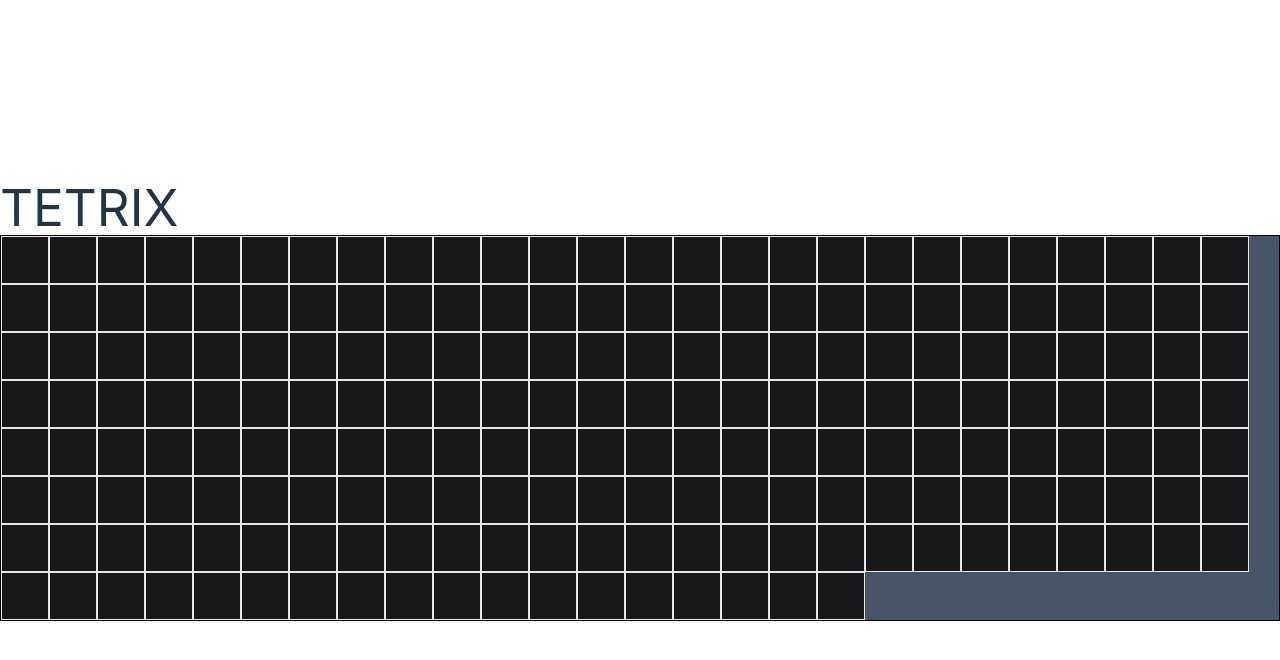
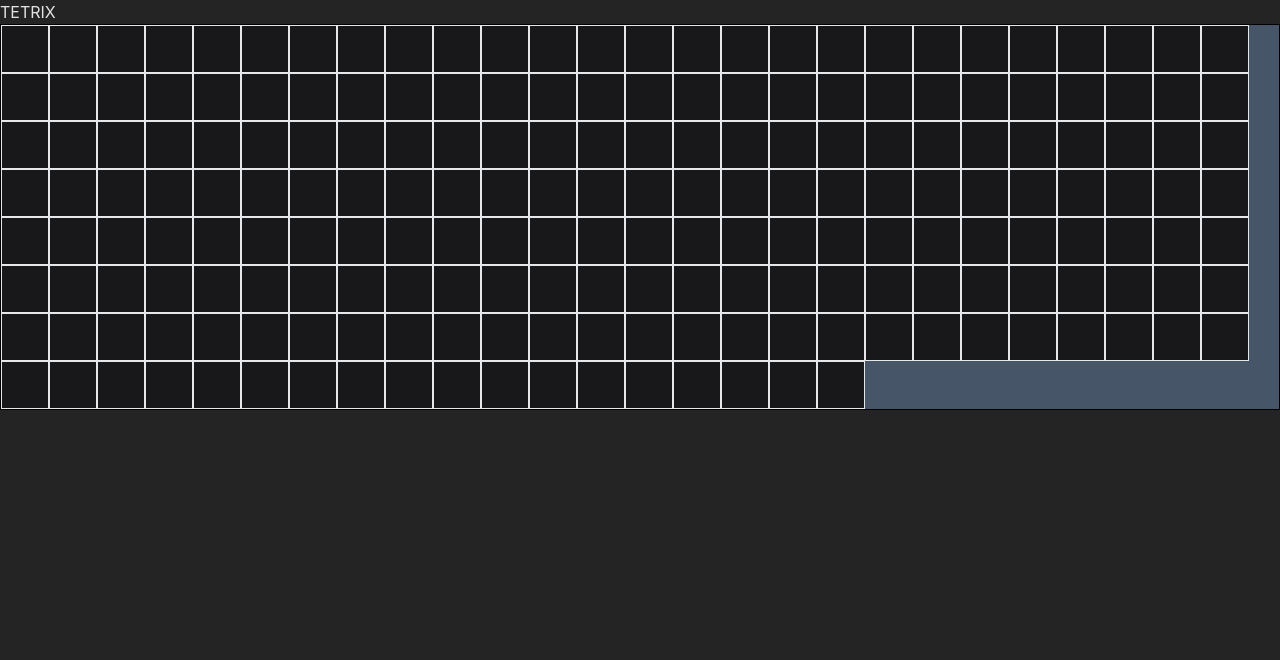
Before and after one commit to jkim000/tetrix, a React (Vite) app: page / in a window 1280 px wide. Shown: the top 660 px of the page. Built offline with nearby package versions, Linux system fonts and the light colour scheme.

Commit message:
refactor: remove default style from index.css

```diff
--- a/src/index.css
+++ b/src/index.css
@@ -10,64 +10,4 @@
     color-scheme: light dark;
     color: rgba(255, 255, 255, 0.87);
     background-color: #242424;
-
-    font-synthesis: none;
-    text-rendering: optimizeLegibility;
-    -webkit-font-smoothing: antialiased;
-    -moz-osx-font-smoothing: grayscale;
-    -webkit-text-size-adjust: 100%;
 }
-
-a {
-    font-weight: 500;
-    color: #646cff;
-    text-decoration: inherit;
-}
-a:hover {
-    color: #535bf2;
-}
-
-body {
-    margin: 0;
-    display: flex;
-    place-items: center;
-    min-width: 320px;
-    min-height: 100vh;
-}
-
-h1 {
-    font-size: 3.2em;
-    line-height: 1.1;
-}
-
-button {
-    border-radius: 8px;
-    border: 1px solid transparent;
-    padding: 0.6em 1.2em;
-    font-size: 1em;
-    font-weight: 500;
-    font-family: inherit;
-    background-color: #1a1a1a;
-    cursor: pointer;
-    transition: border-color 0.25s;
-}
-button:hover {
-    border-color: #646cff;
-}
-button:focus,
-button:focus-visible {
-    outline: 4px auto -webkit-focus-ring-color;
-}
-
-@media (prefers-color-scheme: light) {
-    :root {
-        color: #213547;
-        background-color: #ffffff;
-    }
-    a:hover {
-        color: #747bff;
-    }
-    button {
-        background-color: #f9f9f9;
-    }
-}
```
